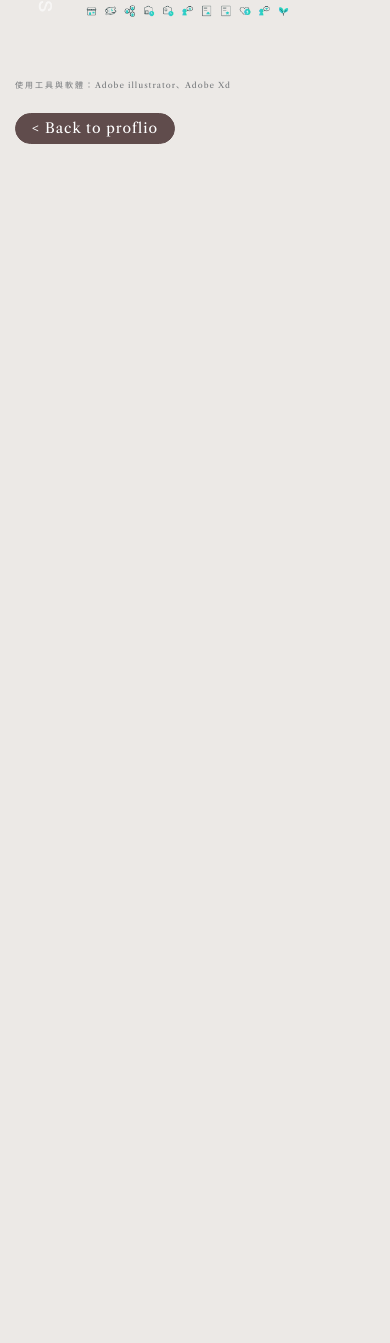
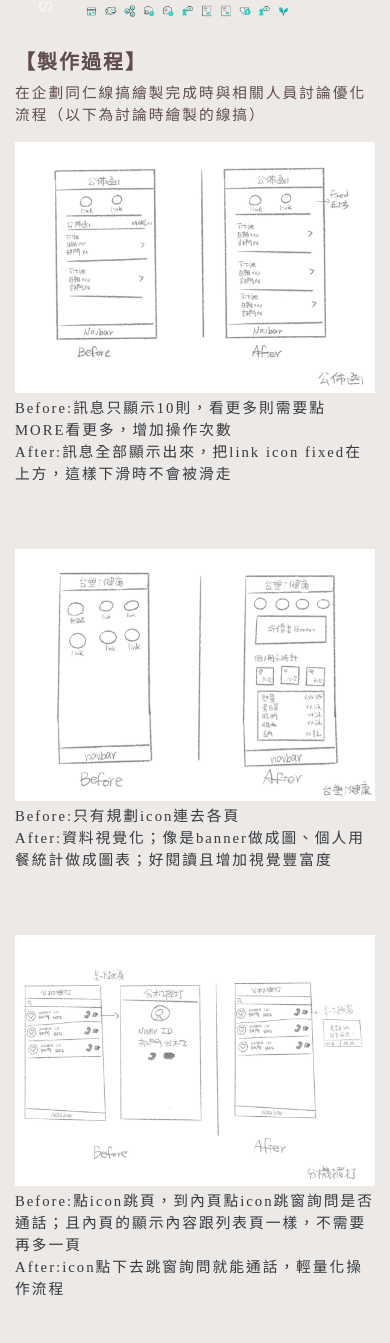
Before and after one commit to Gemma-Li/Gemma-Li.github.io, a plain HTML site: page pr_ifpg.html in a window 390 px wide. Shown: the part 1011-2354 px from the top of the page. Before the commit the page ends 1235 px from the top, so only its background shows below. Drawn offline with nearby package versions, Linux system fonts and the light colour scheme.

Commit message:
ifpg文案更新

```diff
--- a/pr_ifpg.html
+++ b/pr_ifpg.html
@@ -38,31 +38,29 @@
             <img class="img-fluid col-12" src="./images/pr_ifpg/component.png" alt="">
             <img class="img-fluid col-12" src="./images/pr_ifpg/icons.png" alt="">
         </div>
-        <!-- <h4 class="font-weight-bold">【製作過程】</h4>
-        <p class="text-dark">因為是現場活動是用手機操作居多，有多更加注意手機版的體驗
-            <br>像有些動畫在電腦版看很正常，但手機版時會顯得慢，後來修正為手機觀看時舒適的動畫速度。
-        </p>
+        <h4 class="font-weight-bold">【製作過程】</h4>
+        <p>在企劃同仁線搞繪製完成時與相關人員討論優化流程（以下為討論時繪製的線搞）</p>
         <div class="row text-dark">
-            <div class="col-sm-4 mb-4">
-                <img class="img-fluid mb-1" src="./images/pr_confucius/phone1.png" alt="">
-                <p>測驗頁面有做進度條顯示目前進度和點選答案欄位有保留空間較好點選</p>
-            </div>
-            <div class="col-sm-4 mb-4">
-                <img class="img-fluid mb-1" src="./images/pr_confucius/phone2.png" alt="">
-                <p>祈福成功頁可以兌換獎品故提醒使用者保留畫面</p>
-            </div>
-            <div class="col-sm-4">
-                <img class="img-fluid mb-1" src="./images/pr_confucius/phone3.png" alt="">
-                <p>祈福填寫頁若未填寫會跳窗提醒填寫</p>
+            <div class="col-sm-12 mb-4">
+                <img class="img-fluid mb-1" src="./images/pr_ifpg/wireframe1.JPG" alt="">
+                <p>Before:訊息只顯示10則，看更多則需要點MORE看更多，增加操作次數<br>After:訊息全部顯示出來，把link icon fixed在上方，這樣下滑時不會被滑走
+                </p>
             </div>
         </div>
-        <div class="row text-dark">
-            <div class="col-md-7">
-                <img class="img-fluid mb-1" src="./images/pr_confucius/hp.png" alt="">
-                <p>首頁設計稿</p>
+        <div class="row text-dark mt-4">
+            <div class="col-sm-12 mb-4">
+                <img class="img-fluid mb-1" src="./images/pr_ifpg/wireframe2.JPG" alt="">
+                <p>Before:只有規劃icon連去各頁<br>After:資料視覺化；像是banner做成圖、個人用餐統計做成圖表；好閱讀且增加視覺豐富度
+                </p>
             </div>
-        </div> -->
-
+        </div>
+        <div class="row text-dark mt-4">
+            <div class="col-sm-12 mb-4">
+                <img class="img-fluid mb-1" src="./images/pr_ifpg/wireframe3.JPG" alt="">
+                <p>Before:點icon跳頁，到內頁點icon跳窗詢問是否通話；且內頁的顯示內容跟列表頁一樣，不需要再多一頁<br>After:icon點下去跳窗詢問就能通話，輕量化操作流程
+                </p>
+            </div>
+        </div>
 
 
 
```
Also changed, not shown: images/pr_ifpg/wireframe1.JPG (added), images/pr_ifpg/wireframe2.JPG (added), images/pr_ifpg/wireframe3.JPG (added).
